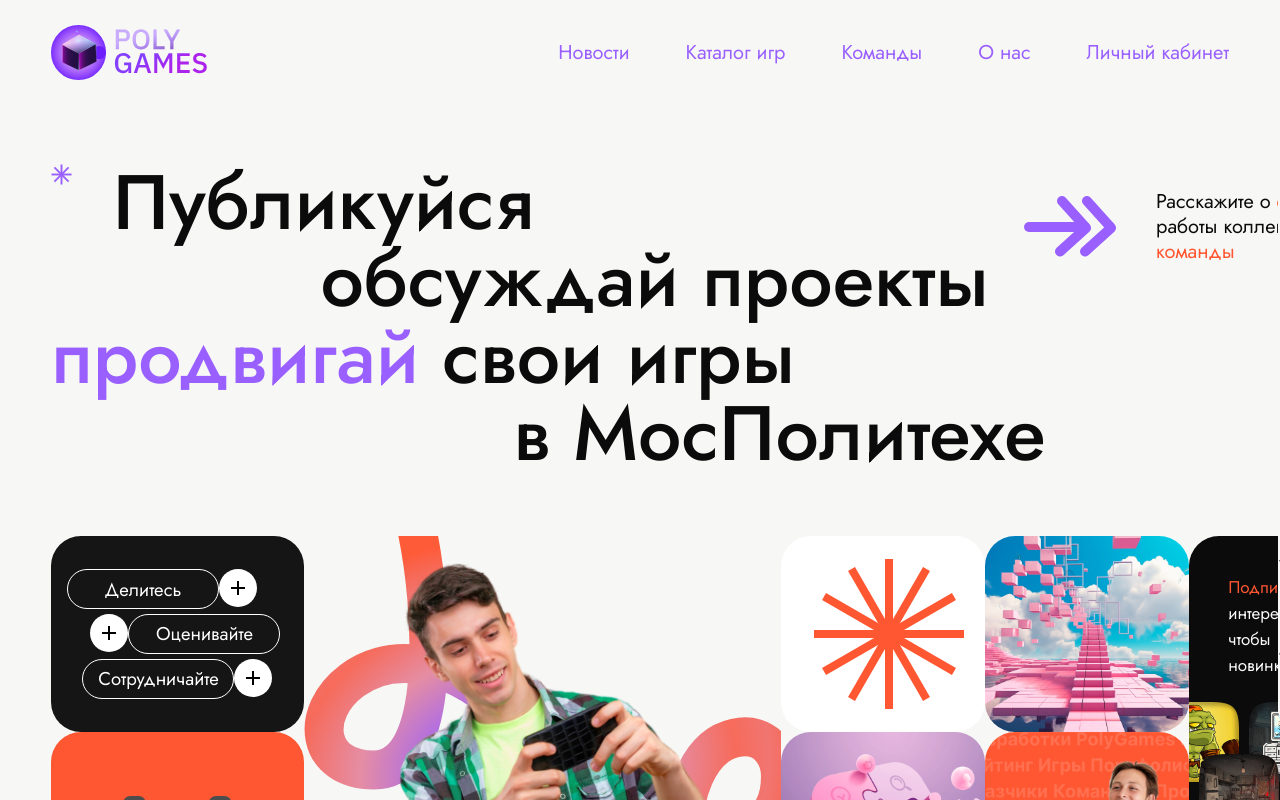
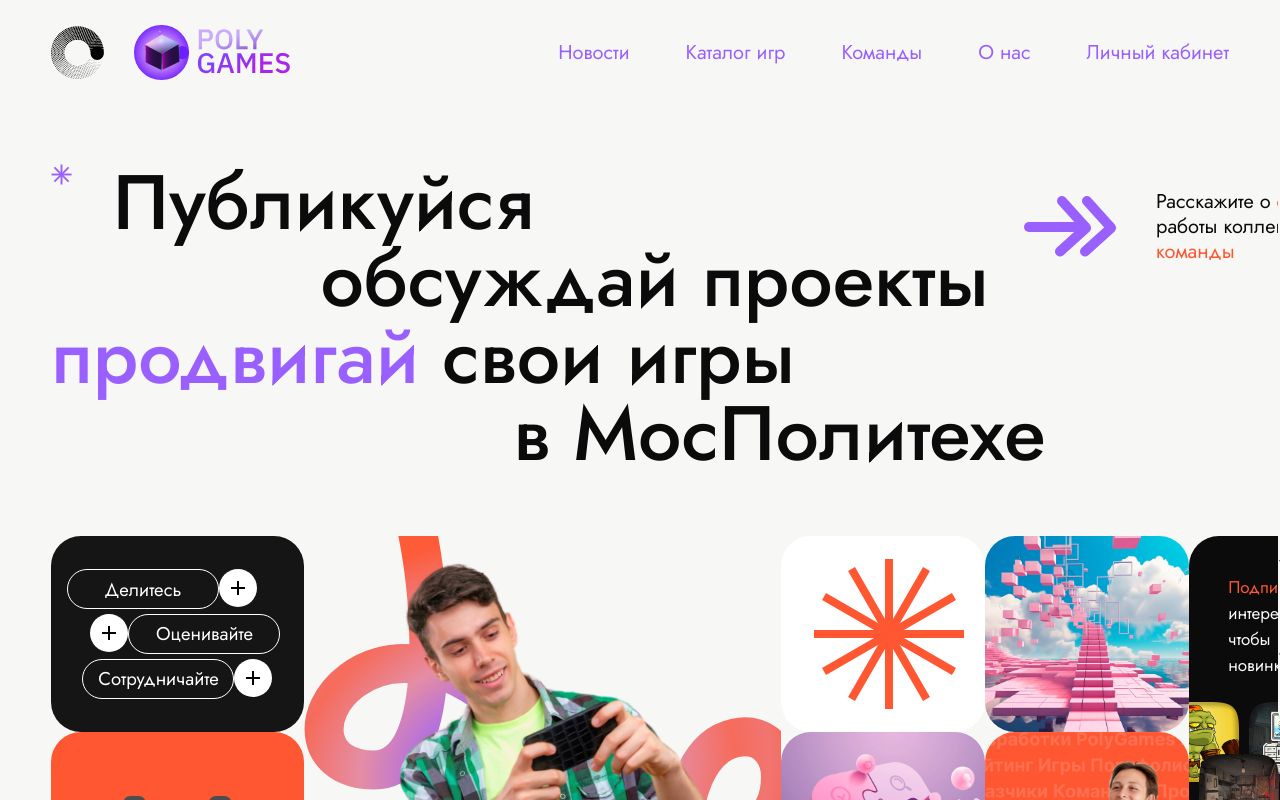
Before and after one commit to danilmash/FrontendPolyGames, a React app: page / in a window 1280 px wide. Shown: the top 800 px of the page. Built offline with nearby package versions, Linux system fonts and the light colour scheme.

Commit message:
logo fixes reverted

```diff
--- a/src/widgets/ui/Header/Header.tsx
+++ b/src/widgets/ui/Header/Header.tsx
@@ -19,7 +19,14 @@
         >
             <div className={styles.header__wrapper}>
                 <div className={styles.header__details}>
-                    <div className={styles.logos}>
+                <div className={styles.logos}>
+                        <Link to="/" className={styles.header__link}>
+                            <img
+                                src={polyLogo}
+                                alt="PolyGames Logo Image"
+                                className={styles.header__logo}
+                            />
+                        </Link>
                         <Link to="/" className={styles.header__link}>
                             <img
                                 src={logo}
```
Also changed, not shown: 1 other file (tests, documents, lock files or other folders).
